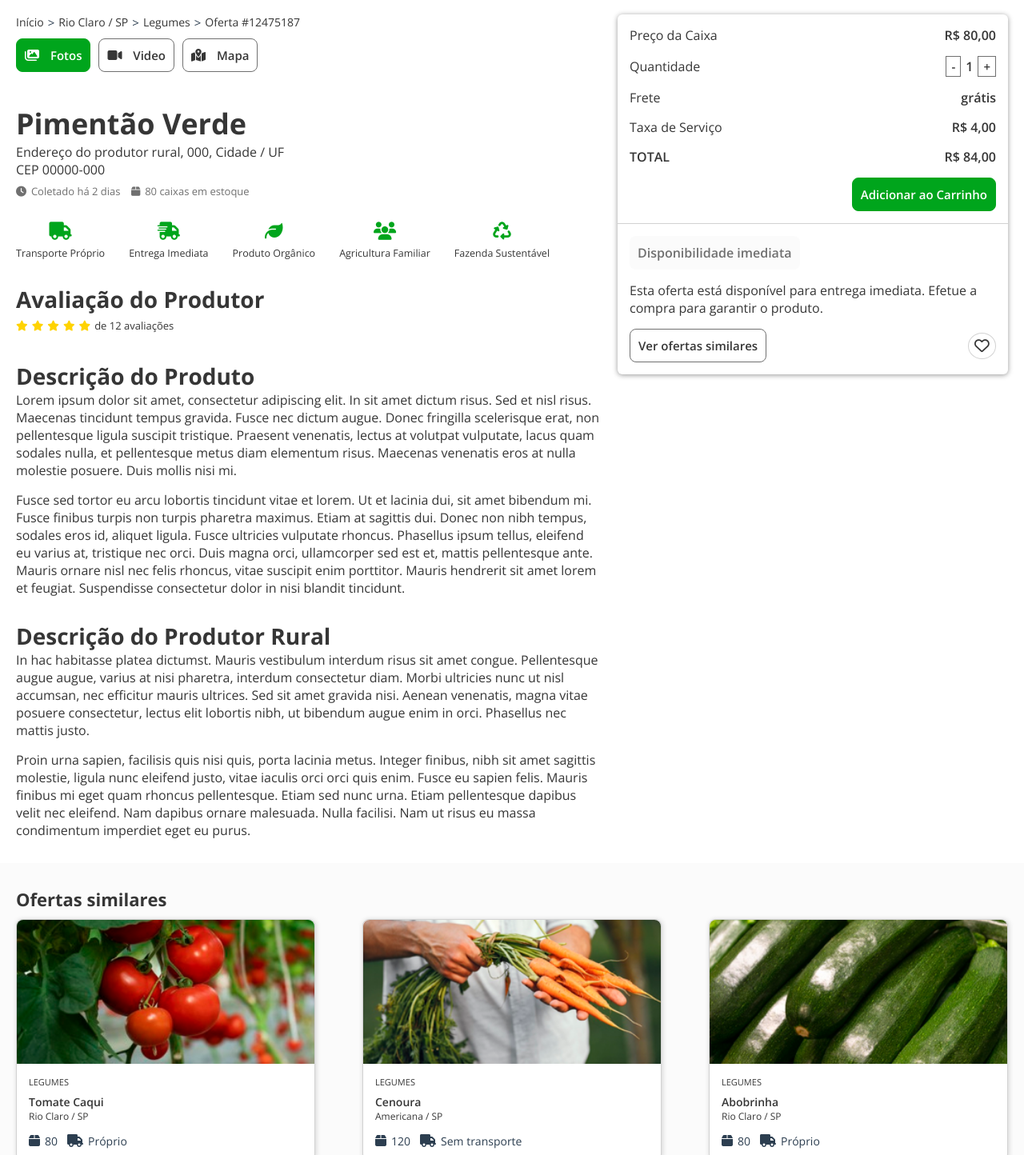
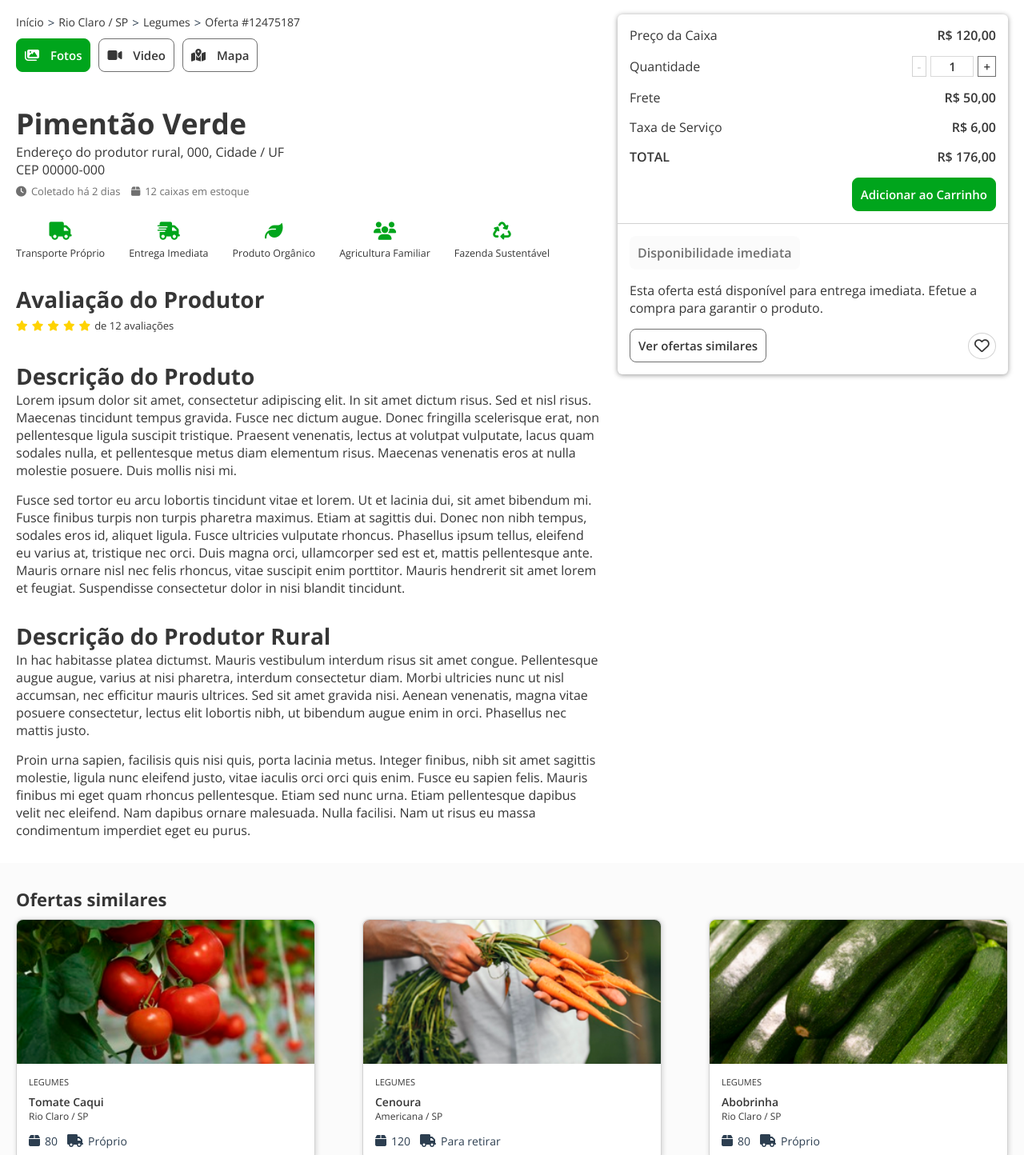
Before and after one commit to campolivre/plataforma, a Vue app: page /paginaOferta in a window 1280 px wide. Shown: the part 346-1790 px from the top of the page at 80% size. Built offline with nearby package versions, Linux system fonts and the light colour scheme.

Commit message:
Front-End: Calculadora de Preço

```diff
--- a/src/components/CardOffer.vue
+++ b/src/components/CardOffer.vue
@@ -7,7 +7,7 @@
       <p>{{ offer.city }} / {{ offer.state }}</p>
       <div class="card-offer-features"><i class="fas fa-box"></i><span>{{ offer.quantity }}</span><i class="fas fa-truck"></i><span>{{ offer.transportation }}</span></div>
       <div class="card-offer-price">
-        <p>R$ {{ offer.price }} / {{ offer.unity }}</p>
+        <p>{{ convertCurrencytoBRL(offer.price) }} / {{ offer.unity }}</p>
         <button @click="toggleLoveIt()" class="btn-love-it"><i v-bind:class=" { 'far fa-heart': !showLoveIt, 'fas fa-heart': showLoveIt, 'btn-love-it-red': showLoveIt }"></i></button>
       </div>
     </div>
@@ -15,6 +15,11 @@
 </template>
 
 <script>
+const formatCurrency = new Intl.NumberFormat('pt-BR', {
+  style: 'currency',
+  currency: 'BRL'
+})
+
 export default {
   props: {
     offer: Object
@@ -27,6 +32,9 @@ export default {
   methods: {
     toggleLoveIt() {
       this.showLoveIt = !this.showLoveIt
+    },
+    convertCurrencytoBRL(number) {
+      return formatCurrency.format(number)
     }
   }
 }
--- a/src/components/HotSearch.vue
+++ b/src/components/HotSearch.vue
@@ -41,9 +41,10 @@ export default {
           title: 'Tomate Caqui',
           city: 'Rio Claro',
           state: 'SP',
-          quantity: '80',
+          quantity: 80,
           transportation: 'Próprio',
-          price: '80,00',
+          transportationPrice: 0.00,
+          price: 80.00,
           unity: 'Caixa'
         },
         {
@@ -54,9 +55,10 @@ export default {
           title: 'Pimentão Verde',
           city: 'Bauru',
           state: 'SP',
-          quantity: '180',
+          quantity: 180,
           transportation: 'Próprio',
-          price: '120,00',
+          transportationPrice: 0.00,
+          price: 120.00,
           unity: 'Caixa'
         },
         {
@@ -67,9 +69,10 @@ export default {
           title: 'Cenoura',
           city: 'Americana',
           state: 'SP',
-          quantity: '120',
-          transportation: 'Sem transporte',
-          price: '55,00',
+          quantity: 120,
+          transportation: 'Para retirar',
+          transportationPrice: 50.00,
+          price: 55.00,
           unity: 'Caixa'
         },
         {
@@ -80,9 +83,10 @@ export default {
           title: 'Abobrinha',
           city: 'Rio Claro',
           state: 'SP',
-          quantity: '80',
+          quantity: 80,
           transportation: 'Próprio',
-          price: '40,00',
+          transportationPrice: 0.00,
+          price: 40.00,
           unity: 'Caixa'
         },
       ],
@@ -95,9 +99,10 @@ export default {
           title: 'Couve Manteiga',
           city: 'Jacareí',
           state: 'SP',
-          quantity: '80',
+          quantity: 80,
           transportation: 'Próprio',
-          price: '40,00',
+          transportationPrice: 0.00,
+          price: 40.00,
           unity: 'Caixa'
         },
         {
@@ -108,9 +113,10 @@ export default {
           title: 'Limão Siciliano',
           city: 'Bragança Paulista',
           state: 'SP',
-          quantity: '80',
+          quantity: 80,
           transportation: 'Próprio',
-          price: '30,00',
+          transportationPrice: 0.00,
+          price: 30.00,
           unity: 'Saco'
         },
         {
@@ -121,9 +127,10 @@ export default {
           title: 'Pimenta Caiena',
           city: 'Atibaia',
           state: 'SP',
-          quantity: '160',
+          quantity: 160,
           transportation: 'Próprio',
-          price: '40,00',
+          transportationPrice: 0.00,
+          price: 40.00,
           unity: 'Quilo'
         },
         {
@@ -134,9 +141,10 @@ export default {
           title: 'Pitaya Importada',
           city: 'Mogi das Cruzes',
           state: 'SP',
-          quantity: '150',
+          quantity: 150,
           transportation: 'Próprio',
-          price: '800,00',
+          transportationPrice: 0.00,
+          price: 800.00,
           unity: 'Caixa'
         },
       ]
--- a/src/views/FilterPage.vue
+++ b/src/views/FilterPage.vue
@@ -187,9 +187,10 @@ export default {
           title: 'Tomate Caqui',
           city: 'Rio Claro',
           state: 'SP',
-          quantity: '80',
+          quantity: 80,
           transportation: 'Próprio',
-          price: '80,00',
+          transportationPrice: 0.00,
+          price: 80.00,
           unity: 'Caixa'
         },
         {
@@ -200,9 +201,10 @@ export default {
           title: 'Pimentão Verde',
           city: 'Bauru',
           state: 'SP',
-          quantity: '180',
+          quantity: 180,
           transportation: 'Próprio',
-          price: '120,00',
+          transportationPrice: 0.00,
+          price: 120.00,
           unity: 'Caixa'
         },
         {
@@ -213,9 +215,10 @@ export default {
           title: 'Cenoura',
           city: 'Americana',
           state: 'SP',
-          quantity: '120',
-          transportation: 'Sem transporte',
-          price: '55,00',
+          quantity: 120,
+          transportation: 'Para retirar',
+          transportationPrice: 0.00,
+          price: 55.00,
           unity: 'Caixa'
         },
         {
@@ -226,9 +229,10 @@ export default {
           title: 'Abobrinha',
           city: 'Rio Claro',
           state: 'SP',
-          quantity: '80',
+          quantity: 80,
           transportation: 'Próprio',
-          price: '40,00',
+          transportationPrice: 0.00,
+          price: 40.00,
           unity: 'Caixa'
         },
         {
@@ -239,9 +243,10 @@ export default {
           title: 'Couve Manteiga',
           city: 'Jacareí',
           state: 'SP',
-          quantity: '80',
+          quantity: 80,
           transportation: 'Próprio',
-          price: '40,00',
+          transportationPrice: 0.00,
+          price: 40.00,
           unity: 'Caixa'
         },
         {
@@ -252,9 +257,10 @@ export default {
           title: 'Limão Siciliano',
           city: 'Bragança Paulista',
           state: 'SP',
-          quantity: '80',
+          quantity: 80,
           transportation: 'Próprio',
-          price: '30,00',
+          transportationPrice: 0.00,
+          price: 30.00,
           unity: 'Saco'
         },
         {
@@ -265,9 +271,10 @@ export default {
           title: 'Pimenta Caiena',
           city: 'Atibaia',
           state: 'SP',
-          quantity: '160',
+          quantity: 160,
           transportation: 'Próprio',
-          price: '40,00',
+          transportationPrice: 0.00,
+          price: 40.00,
           unity: 'Quilo'
         },
         {
@@ -278,9 +285,10 @@ export default {
           title: 'Pitaya Importada',
           city: 'Mogi das Cruzes',
           state: 'SP',
-          quantity: '150',
+          quantity: 150,
           transportation: 'Próprio',
-          price: '800,00',
+          transportationPrice: 0.00,
+          price: 800.00,
           unity: 'Caixa'
         },
       ],
--- a/src/views/OfferPage.vue
+++ b/src/views/OfferPage.vue
@@ -43,7 +43,7 @@
         <div class="offer-page-main-title">
           <h1>Pimentão Verde</h1>
           <p>Endereço do produtor rural, 000, Cidade / UF<br />CEP 00000-000</p>
-          <p><i class="fas fa-clock"></i> Coletado há 2 dias <i class="fas fa-box"></i> 80 caixas em estoque</p>
+          <p><i class="fas fa-clock"></i> Coletado há 2 dias <i class="fas fa-box"></i> {{ offerProduct.quantity }} caixas em estoque</p>
         </div>
 
         <!-- ÁREA DAS TAGS -->
@@ -105,19 +105,40 @@
       <!-- ÁREA DA CALCULADORA -->
       <div class="offer-page-main-calculator-area">
         <div>
-          <p>Preço da Caixa</p><p class="paragraph-bold">R$ 80,00</p>
+          <p>Preço da Caixa</p><p class="paragraph-bold">{{ convertCurrencytoBRL(offerProduct.price) }}</p>
         </div>
         <div>
-          <p>Quantidade</p><div><button class="btn-control-cart">-</button><p class="paragraph-bold">1</p><button class="btn-control-cart">+</button></div>
+          <p>Quantidade</p>
+          <div>
+            <button
+              @click="subQuantity()"
+              class="btn-control-cart"
+              :class="{ 'btn-control-cart-disabled': inStockLow }"
+              :disabled="inStockLow"
+            >-</button>
+            <input
+              class="offer-imput-quantity"
+              type="text"
+              @keypress="isNumber($event)"
+              @change="updatequantityControl()"
+              v-model="quantityInput"
+            ></input>
+            <button
+              @click="addQuantity()"
+              class="btn-control-cart"
+              :class="{ 'btn-control-cart-disabled': inStockHigh }"
+              :disabled="inStockHigh"
+            >+</button>
+          </div>
         </div>
         <div>
-          <p>Frete</p><p class="paragraph-bold">grátis</p>
+          <p>Frete</p><p class="paragraph-bold">{{ convertCurrencytoBRL(offerProduct.transportationPrice) }}</p>
         </div>
         <div>
-          <p>Taxa de Serviço</p><p class="paragraph-bold">R$ 4,00</p>
+          <p>Taxa de Serviço</p><p class="paragraph-bold">{{ convertCurrencytoBRL(feePrice(offerProduct.price, quantityControl)) }}</p>
         </div>
         <div>
-          <p class="paragraph-bold">TOTAL</p><p class="paragraph-bold">R$ 84,00</p>
+          <p class="paragraph-bold">TOTAL</p><p class="paragraph-bold">{{ convertCurrencytoBRL(totalPrice) }}</p>
         </div>
         <div>
           <button class="btn-main-default btn-color-green">Adicionar ao Carrinho</button>
@@ -153,6 +174,11 @@ import NavBar from "@/components/NavBar.vue";
 import MainFooter from "@/components/MainFooter.vue";
 import CardOffer from "@/components/CardOffer.vue";
 
+const formatCurrency = new Intl.NumberFormat('pt-BR', {
+  style: 'currency',
+  currency: 'BRL'
+})
+
 export default {
   components: {
     NavBar,
@@ -165,6 +191,25 @@ export default {
       videoGallery: false,
       mapGallery: false,
       showLoveIt: false,
+      feePriceCalc: null,
+      inStockLow: true,
+      inStockHigh: false,
+      quantityInput: 1,
+      quantityControl: 1,
+      offerProduct: {
+        id: 2,
+        image: 'card-offer-bell-pepper.png',
+        imageAlt: 'Imagem de um pimentão verde na mão de uma colhetora na fazenda.',
+        category: 'LEGUMES',
+        title: 'Pimentão Verde',
+        city: 'Bauru',
+        state: 'SP',
+        quantity: 12,
+        transportation: 'Próprio',
+        transportationPrice: 50.00,
+        price: 120.00,
+        unity: 'Caixa'
+      },
       offers: [
         {
           id: 1,
@@ -174,9 +219,10 @@ export default {
           title: 'Tomate Caqui',
           city: 'Rio Claro',
           state: 'SP',
-          quantity: '80',
+          quantity: 80,
           transportation: 'Próprio',
-          price: '80,00',
+          transportationPrice: 0.00,
+          price: 80.00,
           unity: 'Caixa'
         },
         {
@@ -187,9 +233,10 @@ export default {
           title: 'Cenoura',
           city: 'Americana',
           state: 'SP',
-          quantity: '120',
-          transportation: 'Sem transporte',
-          price: '55,00',
+          quantity: 120,
+          transportation: 'Para retirar',
+          transportationPrice: 50.00,
+          price: 55.00,
           unity: 'Caixa'
         },
         {
@@ -200,9 +247,10 @@ export default {
           title: 'Abobrinha',
           city: 'Rio Claro',
           state: 'SP',
-          quantity: '80',
+          quantity: 80,
           transportation: 'Próprio',
-          price: '40,00',
+          transportationPrice: 0.00,
+          price: 40.00,
           unity: 'Caixa'
         },
         {
@@ -213,9 +261,10 @@ export default {
           title: 'Couve Manteiga',
           city: 'Jacareí',
           state: 'SP',
-          quantity: '80',
+          quantity: 80,
           transportation: 'Próprio',
-          price: '40,00',
+          transportationPrice: 0.00,
+          price: 40.00,
           unity: 'Caixa'
         },
         {
@@ -226,9 +275,10 @@ export default {
           title: 'Pimenta Caiena',
           city: 'Atibaia',
           state: 'SP',
-          quantity: '160',
+          quantity: 160,
           transportation: 'Próprio',
-          price: '40,00',
+          transportationPrice: 0.00,
+          price: 40.00,
           unity: 'Quilo'
         },
       ]
@@ -246,6 +296,69 @@ export default {
     },
     toggleMapGallery() {
       this.photoGallery = false, this.videoGallery = false, this.mapGallery = true
+    },
+    convertCurrencytoBRL(number) {
+      return formatCurrency.format(number)
+    },
+    isNumber: function(evt) {
+      evt = (evt) ? evt : window.event;
+      var charCode = (evt.which) ? evt.which : evt.keyCode;
+      if ((charCode > 31 && (charCode < 48 || charCode > 57)) && charCode !== 46) {
+        evt.preventDefault();;
+      } else {
+        return true;
+      }
+    },
+    subQuantity() {
+      if(this.quantityControl > 1) {
+        this.quantityControl--,
+        this.quantityInput = this.quantityControl,
+        this.inStockHigh = false
+      }
+      if (this.quantityControl === 1 || this.quantityControl < 1) {
+        this.quantityControl = 1,
+        this.quantityInput = this.quantityControl,
+        this.inStockLow = true
+      }
+    },
+    addQuantity() {
+      if(this.quantityControl < this.offerProduct.quantity) {
+        this.quantityControl++,
+        this.quantityInput = this.quantityControl
+        this.inStockLow = false
+      }
+      if (this.quantityControl == this.offerProduct.quantity || this.quantityControl > this.offerProduct.quantity) {
+        this.quantityControl = this.offerProduct.quantity,
+        this.quantityInput = this.quantityControl,
+        this.inStockHigh = true
+      }
+    },
+    updatequantityControl() {
+      if (this.quantityInput == 1 || this.quantityInput < 1) {
+        this.quantityInput = 1,
+        this.quantityControl = 1,
+        this.inStockLow = true,
+        this.inStockHigh = false
+      } else if (this.quantityInput == this.offerProduct.quantity || this.quantityInput > this.offerProduct.quantity) {
+        this.quantityInput = this.offerProduct.quantity,
+        this.quantityControl = this.offerProduct.quantity,
+        this.inStockHigh = true,
+        this.inStockLow = false
+      } else {
+        this.quantityInput = this.quantityInput,
+        this.quantityControl = this.quantityInput,
+        this.inStockHigh = false,
+        this.inStockLow = false
+      }
+    },
+    feePrice(price, quantity) {
+      return (price * quantity) * 0.05,
+      this.feePriceCalc = (price * quantity) * 0.05
+    }
+  },
+  computed: {
+    totalPrice() {
+      return (this.offerProduct.price * this.quantityControl) + this.offerProduct.transportationPrice + this.feePriceCalc
     }
   }
 }
@@ -545,6 +658,25 @@ export default {
   padding: 1.5rem 1.5rem 0rem 1.5rem;
 }
 
+.offer-imput-quantity {
+  padding: 0.2rem 0.6rem;
+  margin: 0rem 0.5rem;
+  width: 4rem;
+  font-size: 1.5rem;
+  justify-content: center;
+  text-align: center;
+  font-weight: 600;
+  align-items: center;
+  outline: none;
+  background-color: #FFFFFF;
+  border: 1px solid #D9D9D9;
+  color: #363636;
+}
+
+.offer-imput-quantity:focus {
+  border: 1px solid #00A51C;
+}
+
 .offer-page-main-calculator-area > div:nth-child(2) > div {
   display: flex;
   align-items: center;
@@ -707,6 +839,26 @@ export default {
   color: #363636;
 }
 
+.btn-control-cart-disabled {
+  padding: 0.2rem 0.6rem;
+  font-size: 1.5rem;
+  cursor: default;
+  justify-content: center;
+  font-weight: 600;
+  align-items: center;
+  outline: none;
+  background-color: #FFFFFF;
+  border: 1px solid #D2D2D2;
+  color: #D2D2D2;
+}
+
+.btn-control-cart-disabled:hover {
+  outline: none;
+  background-color: #FFFFFF;
+  border: 1px solid #D2D2D2;
+  color: #D2D2D2;
+}
+
 
 @media (max-width: 80rem) {
   /* Área Principal da Oferta: Flex C&I */
```
Also changed, not shown: src/App.vue (+7 -0 lines).
